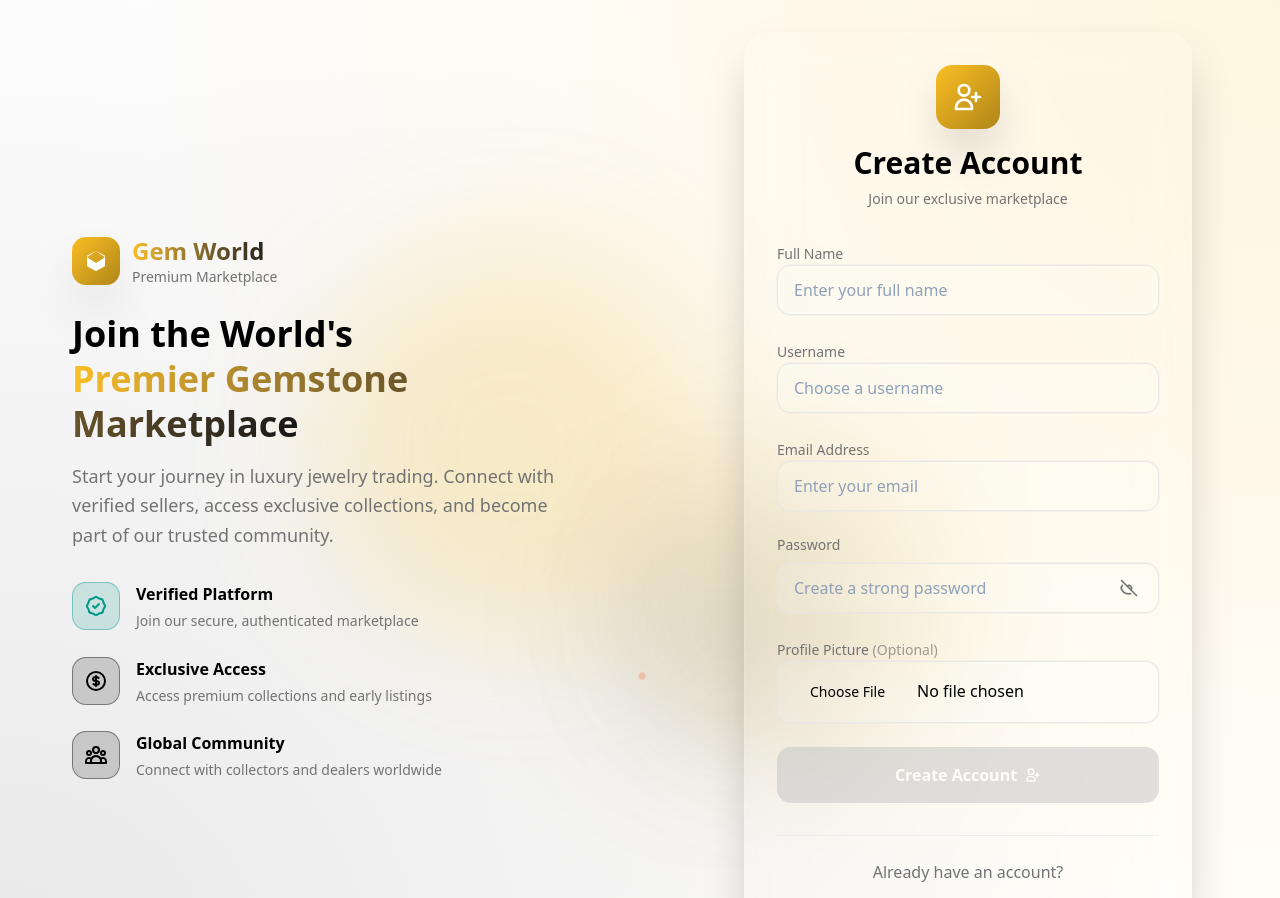
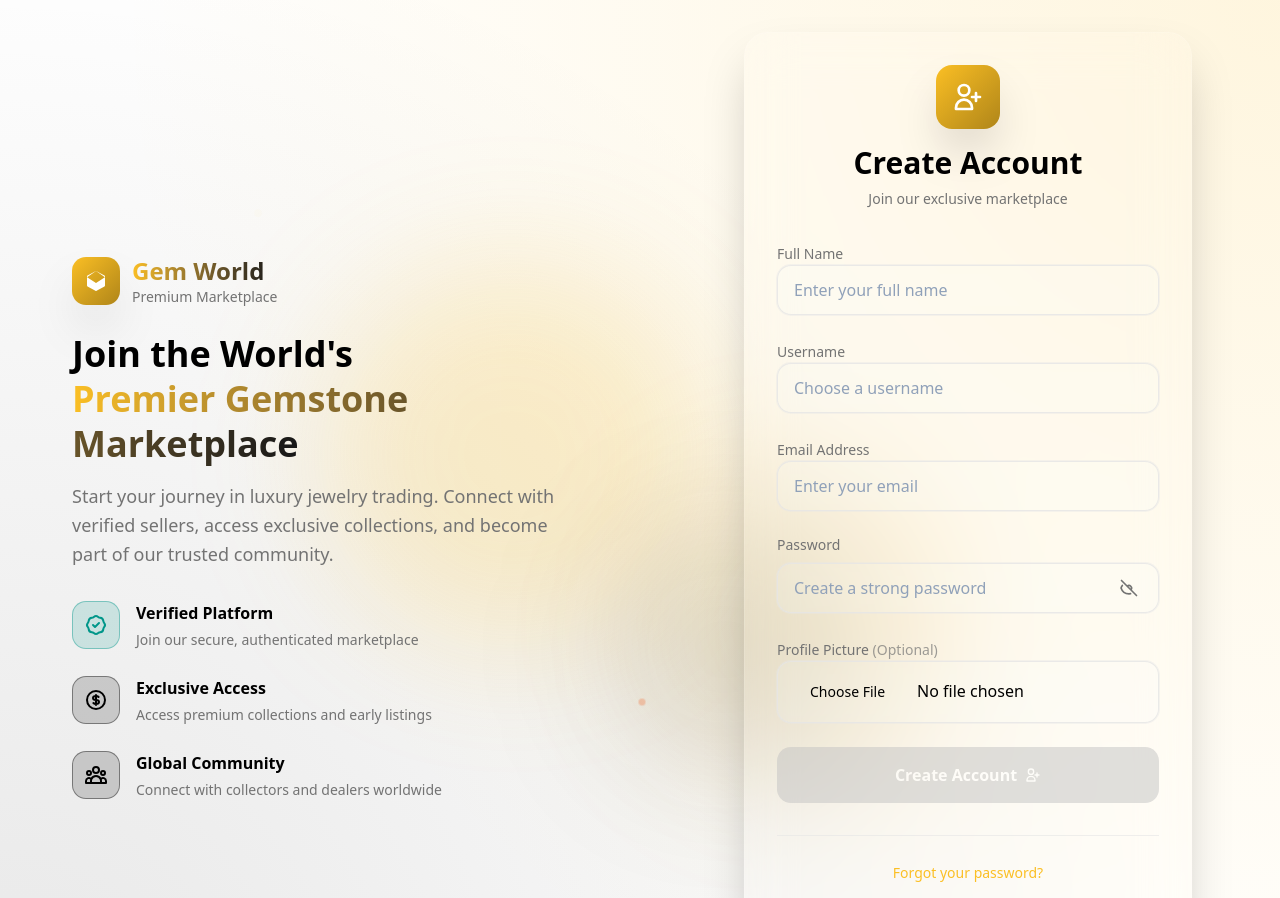
Before and after one commit to mihir1811/enhanced-ohana-frontend, a Next.js app: page /register in a window 1280 px wide. Shown: the top 898 px of the page. Built offline with nearby package versions, Linux system fonts and the light colour scheme; no server answers.

Commit message:
fix forgot password

```diff
--- a/src/app/login/page.tsx
+++ b/src/app/login/page.tsx
@@ -451,7 +451,7 @@ export default function LoginPage() {
                 {/* Forgot Password */}
                 <div className="flex justify-end">
                   <Link
-                    href="#"
+                    href="/forgot-password"
                     className="text-sm transition-colors"
                     style={{ color: 'var(--status-warning)' }}
                   >
--- a/src/app/register/page.tsx
+++ b/src/app/register/page.tsx
@@ -563,6 +563,13 @@ export default function RegisterPage() {
                 style={{ borderColor: 'color-mix(in srgb, var(--border) 60%, transparent)' }}
               >
                 <div className="text-center space-y-4">
+                  <Link
+                    href="/forgot-password"
+                    className="inline-block text-sm transition-colors"
+                    style={{ color: 'var(--status-warning)' }}
+                  >
+                    Forgot your password?
+                  </Link>
                   <p
                     className="text-slate-400"
                     style={{ color: 'var(--muted-foreground)' }}
```
